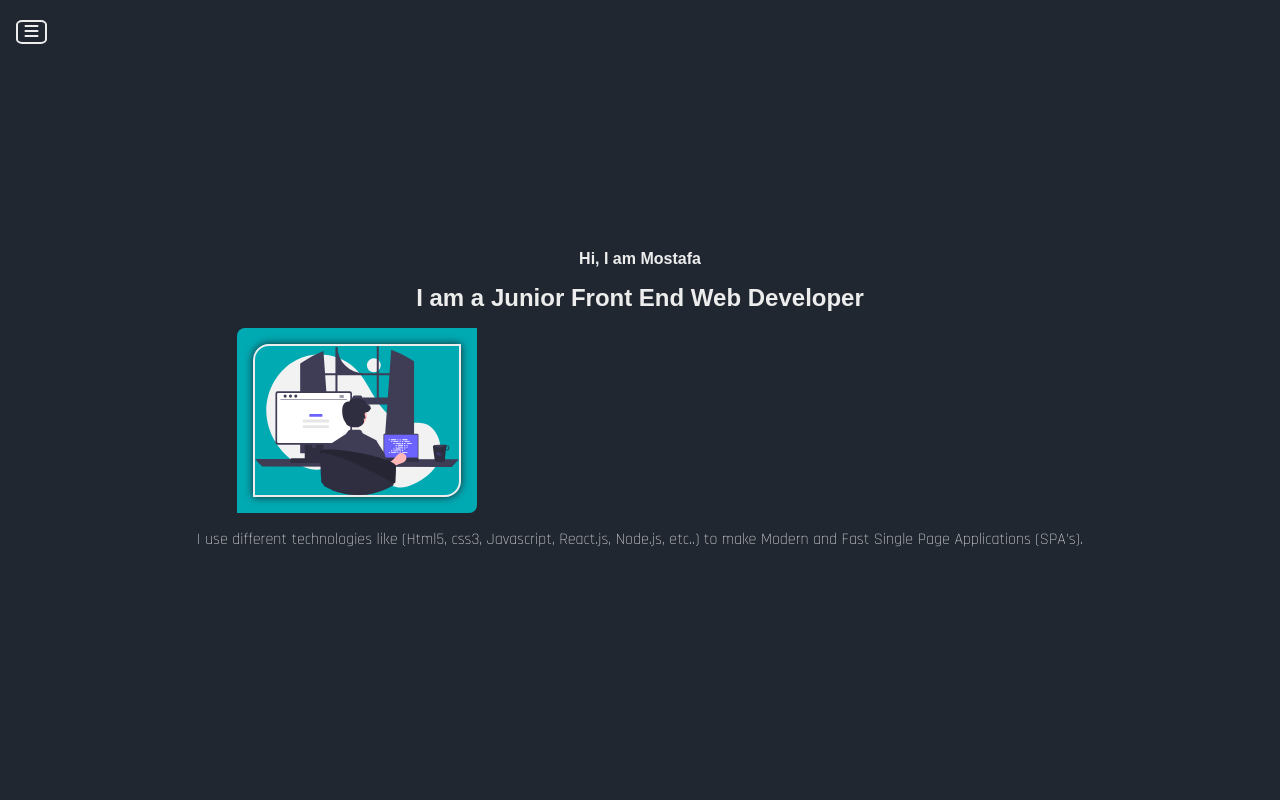
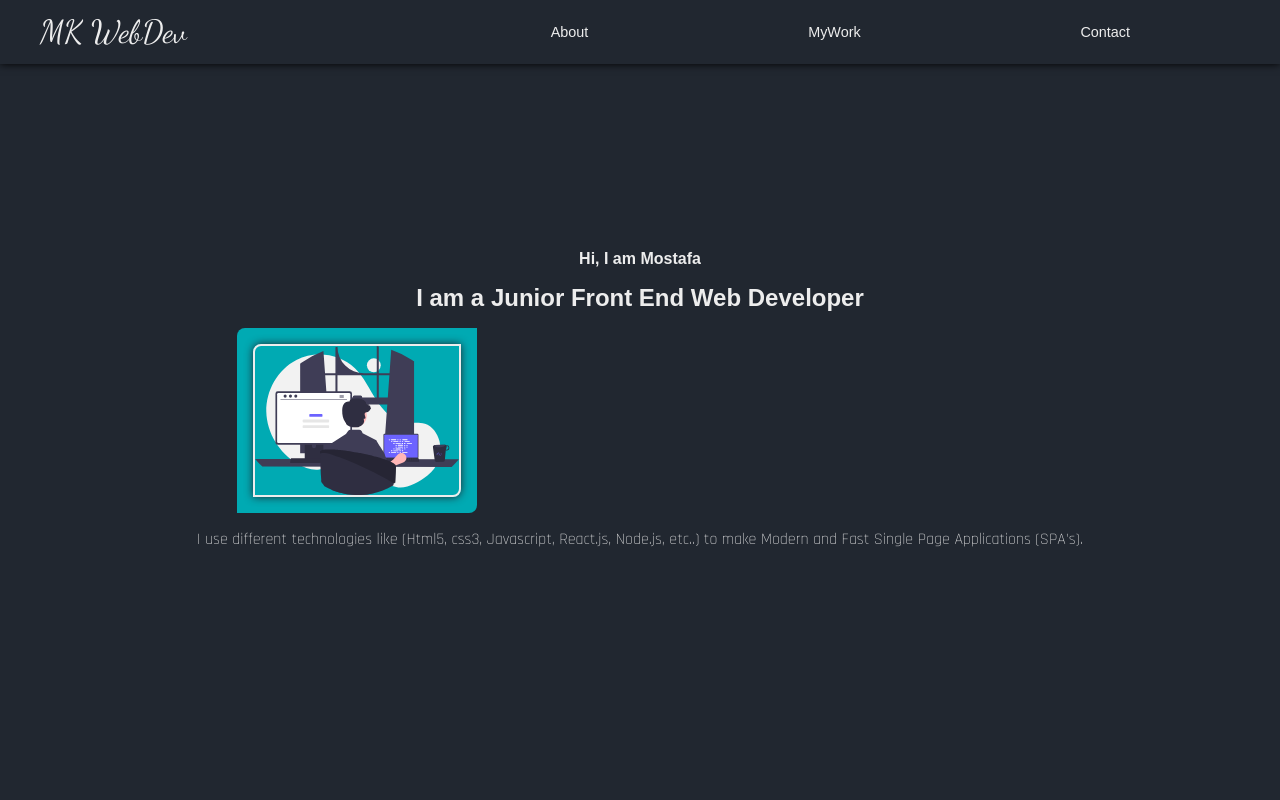
Before and after one commit to mostafakamal22/mk-portfolio, a plain HTML site: page index.html in a window 1280 px wide. Shown: the top 800 px of the page. Drawn offline with Linux system fonts and the light colour scheme; a web font is replaced by a local one.

Commit message:
navbar fix + breakpoints changes
navbar  has been finished

```diff
--- a/index.html
+++ b/index.html
@@ -16,12 +16,12 @@
     <div class="container-full">
         <div class="content-container" id="navbar">
             <header id="navbar-header">
-
+                <a href="#" title="Home" class="brand-font" id="brand">MK WebDev</a>
                 <nav id="nav-container">
                     <ul id="nav-list">
-                        <li class="nav-item"><a href="#" class="nav-link">About</a></li>
-                        <li class="nav-item"><a href="#" class="nav-link">MyWork</a></li>
-                        <li class="nav-item"><a href="#" class="nav-link">Contact</a></li>
+                        <li class="nav-item"><a href="#about" class="nav-link">About</a></li>
+                        <li class="nav-item"><a href="#my-work" class="nav-link">MyWork</a></li>
+                        <li class="nav-item"><a href="#contact" class="nav-link">Contact</a></li>
                     </ul>
                 </nav>
             </header>
@@ -35,15 +35,15 @@
             <button class="toggle-btn" id="close" style="float: right;">
                 <i class="fas fa-times"></i>
             </button>
-            <figure id="my-pic">
+            <figure id="my-pic-wrapper">
                 <img class="my-images" src="img/mypic.jpg" alt="my personal picture">
             </figure>
             <nav id="aside-nav">
                 <ul id="aside-nav-list">
-                    <li class="nav-item" title="home"><a href="#" id="brand">MK WebDev</a></li>
-                    <li class="nav-item" title="about me"><a href="#" class="nav-link">About</a></li>
-                    <li class="nav-item" title="my work"><a href="#" class="nav-link">MyWork</a></li>
-                    <li class="nav-item" title="contact me"><a href="#" class="nav-link">Contact</a></li>
+                    <li class="nav-item" title="home"><a href="#" style="font-size: 1.2rem;" class="brand-font nav-link">MK WebDev</a></li>
+                    <li class="nav-item" title="about me"><a href="#about" class="nav-link">About</a></li>
+                    <li class="nav-item" title="my work"><a href="#my-work" class="nav-link">MyWork</a></li>
+                    <li class="nav-item" title="contact me"><a href="#contact" class="nav-link">Contact</a></li>
                 </ul>
             </nav>
         </aside>
--- a/styles/style.css
+++ b/styles/style.css
@@ -24,6 +24,10 @@
     background-color: var(--var-selection-color);
 }
 
+html{
+    scroll-behavior: smooth;
+}
+
 body{
     margin: 0;
     padding: 0;
@@ -46,6 +50,10 @@ img{
 
 /* re-usable styles*/
 
+.brand-font{
+    font-family: var(--var-brand-font);
+}
+
 .content-container{
     width: 100%;
     display: flex;
@@ -64,12 +72,13 @@ figure{
 }
 
 .my-images{
+    display: block;
     object-fit: cover;
     object-position: center;
     height: 100%;
     max-width: 100%;
     border: .125rem solid var(--var-color-primary);
-    border-radius: 1rem 0;
+    border-radius: .5rem 0;
     box-shadow: 0 0 .5rem var(--var-bg-primary);
 }
 
@@ -107,31 +116,35 @@ figcaption li{
     z-index: 1;
     min-height: 4rem;
     color: var(--var-color-primary);
-    justify-content: start;
+    align-items: initial;
 }
 
 #navbar-header{
     display: none;
-    max-width: 1200px;
-    height: 100%;
+    justify-content: space-between;
+    align-items: center;
+    width: 100%;
+    max-width: 75rem;
+    margin: 0 2rem ;
 }
 
 #brand{
-    font-family: var(--var-brand-font);
     color: var(--var-color-primary);
     font-size: 1.2rem;
+    flex-basis: 33.3%;
 }
 
+#nav-container{
+    flex-basis: 66.6%;
+}
 
 #nav-list{
-    height: inherit;
     display: flex;
     align-items: center;
-    justify-content: center;
+    justify-content: space-around;
     flex-wrap: wrap;
 }
 .nav-item{
-    height: inherit;
     display: flex;
     align-items: center;
     justify-content: center;
@@ -163,12 +176,18 @@ figcaption li{
     border: .125rem solid var(--var-color-secodary);
 }
 
+#open{
+    margin: auto auto auto 1.5rem;
+}
+
 /* aside style */
 aside{
     position: fixed;
     top: 0;
     left: 0;
     z-index: 1;
+    display: flex;
+    flex-direction: column;
     padding: 1rem;
     height: 75vh;
     width: 75vw;
@@ -184,13 +203,14 @@ aside{
     -o-transition:  200ms ease-in-out; /* Opera */
 }
 
-#my-pic{
-    display: block;
-    text-align: center;
-    width: 8rem;
-    height: 6rem;
-    margin: 1.2rem auto;
-    padding: .5rem .25rem;
+#close{
+    margin: 1rem 1rem 1rem auto;
+}
+#my-pic-wrapper{
+    width: 6rem;
+    height: 8rem;
+    align-self: center;
+    padding: .5rem;
 }
 
 #aside-nav-list > .nav-item + .nav-item {
@@ -211,12 +231,12 @@ aside{
     justify-content: center;
     align-items: center;
     flex-direction: column-reverse;
-    padding: 0 .5rem;
-    max-width: 1200px;
+    padding: 0 1rem;
+    max-width: 75rem;
     text-align: center;
 }
 
-#about-header h1 ,#about-header h4, #about-header p {
+#about-header > :is(h1, h4, p) {
     margin: 1rem 0;
 }
 
@@ -238,7 +258,7 @@ aside{
     flex-direction: column;
     align-items: flex-start;
     padding: 2rem 1rem;
-    max-width: 1200px;
+    max-width: 75rem;
 }
 
 #mywork-wrapper{
@@ -277,3 +297,26 @@ footer{
     background-color: var(--var-bg-secodary);
     color: var(--var-color-sec--var-bg-secodary);
 }
+
+
+/* media queries */
+
+@media only screen and (min-width:48rem){
+    /* navbar and aside */
+    #navbar{
+        background-color: var(--var-bg-primary);
+        box-shadow: 0 0 .5rem #000;
+    }
+
+    #open{
+        display: none;
+    }
+
+    #navbar-header{
+        display: flex;
+    }
+
+    #brand{
+        font-size: 2rem;
+    }
+}
```
